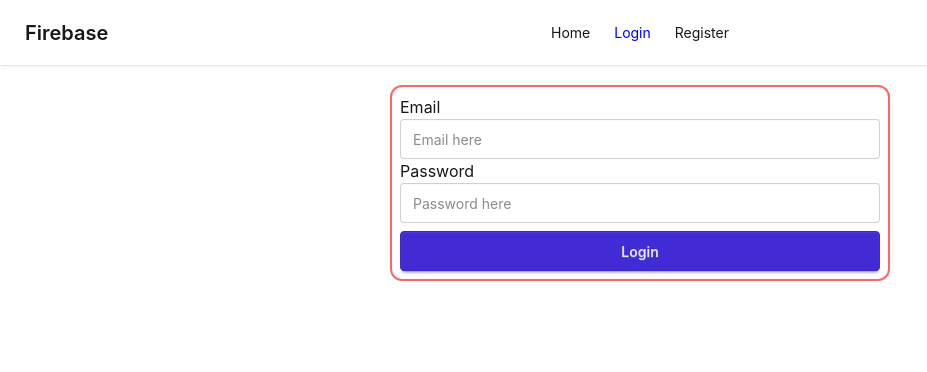
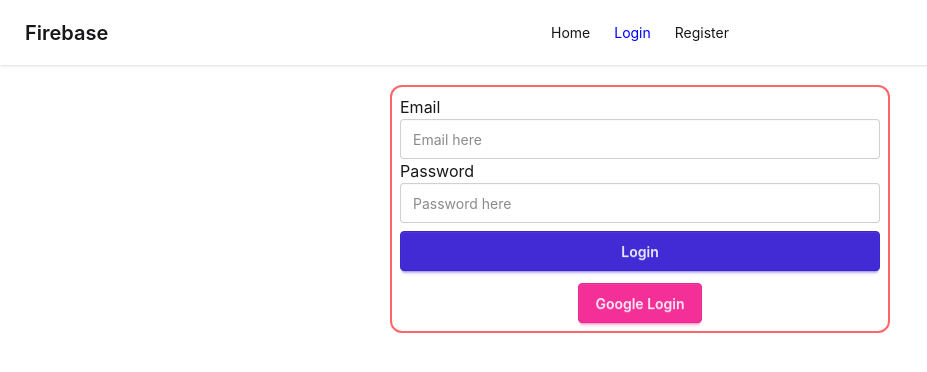
Before and after one commit to shompaaa/firebase-setup, a React (Vite) app: page /login in a window 1280 px wide. Shown: the top 372 px of the page, without its empty margins (0-927 px from the left). Built offline with nearby package versions, Linux system fonts and the light colour scheme.

Commit message:
google login done

```diff
--- a/src/components/AuthProvider/AuthProvider.jsx
+++ b/src/components/AuthProvider/AuthProvider.jsx
@@ -1,5 +1,5 @@
 /* eslint-disable react-refresh/only-export-components */
-import { createUserWithEmailAndPassword, signInWithEmailAndPassword } from "firebase/auth";
+import { createUserWithEmailAndPassword, GoogleAuthProvider, signInWithEmailAndPassword, signInWithPopup } from "firebase/auth";
 import React, { createContext, useState } from "react";
 import { auth } from "../../firebase/firebase.init";
 export const AuthContext = createContext(null)
@@ -7,6 +7,8 @@ export const AuthContext = createContext(null)
 const AuthProvider = ({ children }) => {
 
     const [user, setUser] = useState()
+
+    const googleProvider = new GoogleAuthProvider()
 
     //For User Registration
     const registerUser = (email,password)=>{
@@ -18,11 +20,19 @@ const AuthProvider = ({ children }) => {
         return signInWithEmailAndPassword(auth,email,password)
     }
 
+    //For google Login
+
+    const googleLogin = ()=>{
+        return signInWithPopup(auth,googleProvider)
+    }
+
     const authInfo={
         registerUser,
         loginUser,
         user,
-        setUser
+        setUser,
+        googleLogin
+
     }
 
   return <div>
--- a/src/pages/Login/Login.jsx
+++ b/src/pages/Login/Login.jsx
@@ -3,7 +3,7 @@ import { AuthContext } from "../../components/AuthProvider/AuthProvider";
 
 const Login = () => {
 
-    const {loginUser} = useContext(AuthContext)
+    const {loginUser,googleLogin,setUser} = useContext(AuthContext)
 
   const handleLogin = (e) => {
     e.preventDefault();
@@ -12,6 +12,16 @@ const Login = () => {
     console.log(email, password);
     loginUser(email,password)
   };
+
+
+const handleGoogleLogin = ()=>{
+  googleLogin().then(result =>setUser(result.user))
+}
+
+
+
+
+
   return (
     <div className="w-[20%] mx-auto min-w-125 border-2 border-red-400 p-2 rounded-xl">
       <form onSubmit={handleLogin}>
@@ -39,6 +49,9 @@ const Login = () => {
           </button>
         </div>
       </form>
+      <div className="text-center">
+        <button onClick={handleGoogleLogin} className="btn btn-secondary mt-3">Google Login</button>
+      </div>
     </div>
   );
 };
```
